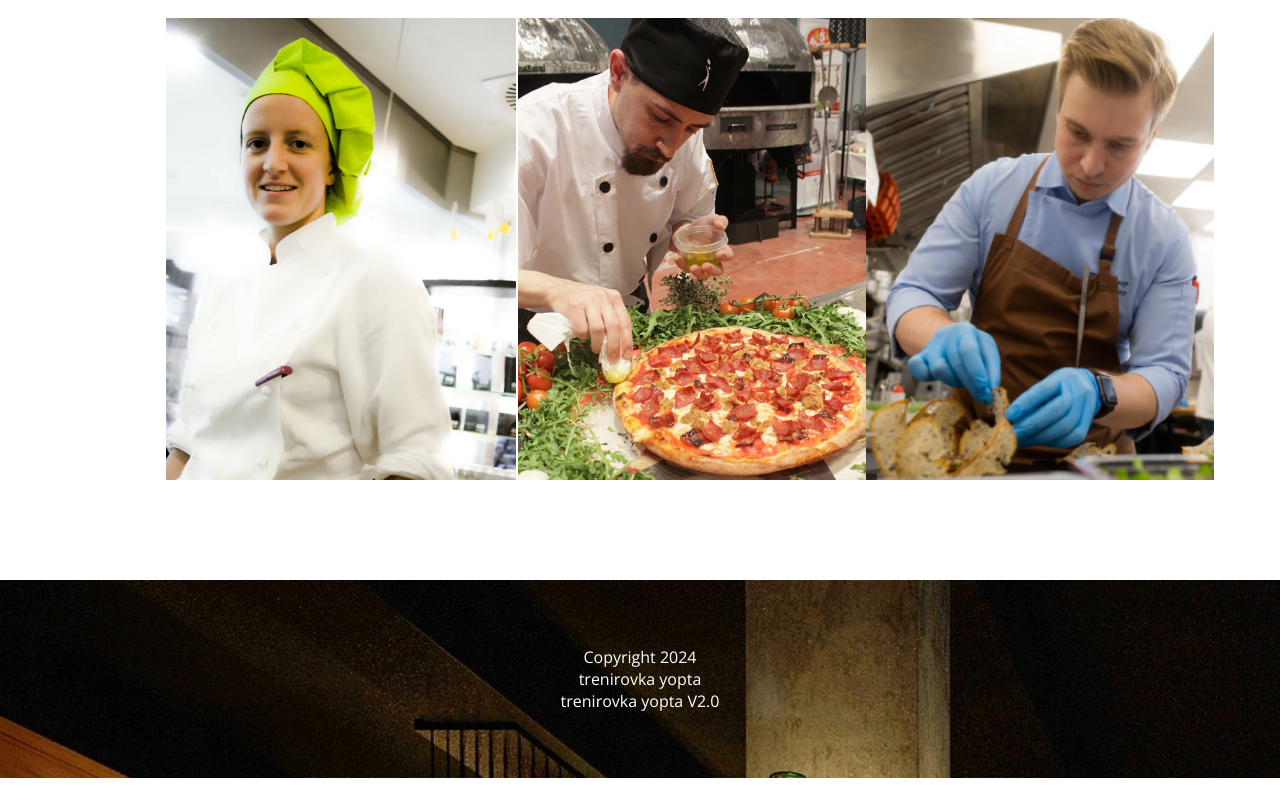
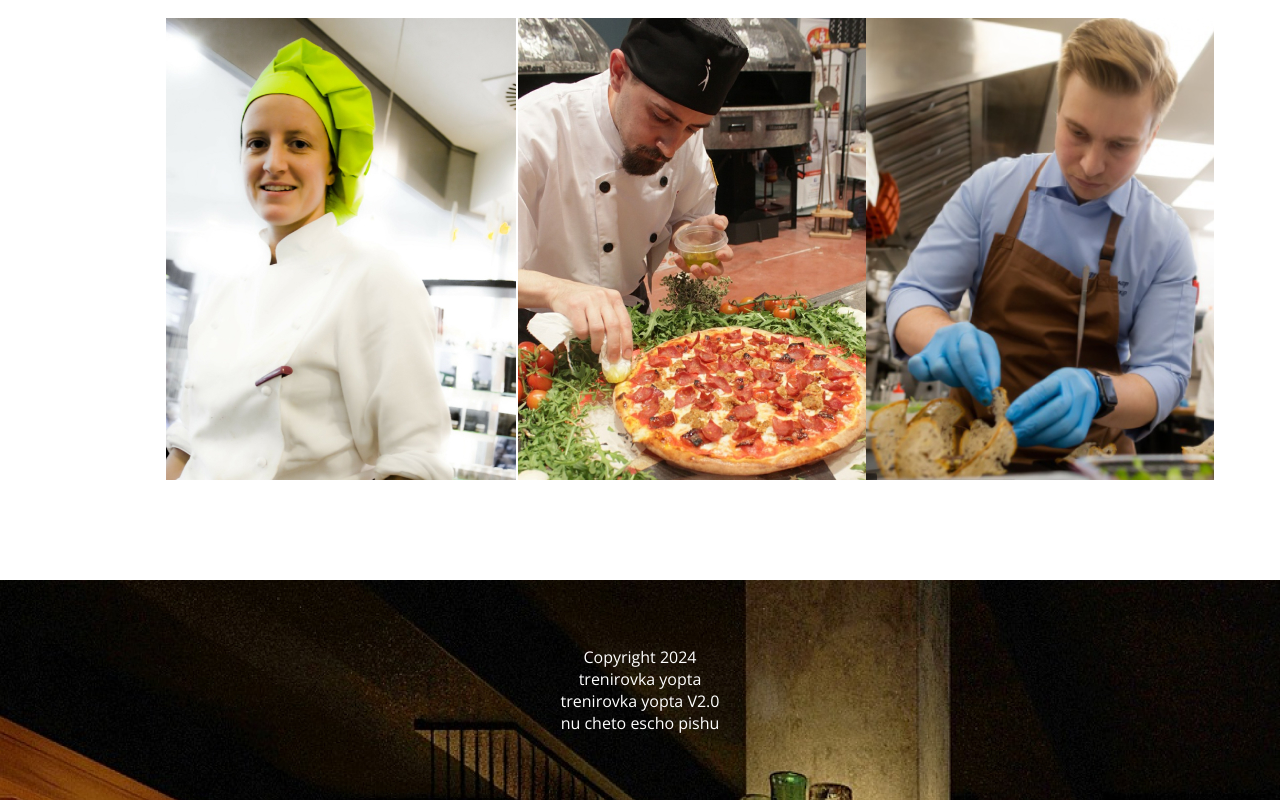
Before and after one commit to Polina3000/10_restoran, a plain HTML site: page index.html in a window 1280 px wide. Shown: the part 6880-7680 px from the top of the page. Before the commit the page ends 7658 px from the top, so only its background shows below. Drawn offline with nearby package versions, Linux system fonts and the light colour scheme.

Commit message:
commit 3

```diff
--- a/index.html
+++ b/index.html
@@ -350,7 +350,7 @@
     </section>
 
     <footer class="footer">
-        <p class="footer-text">Copyright 2024 <br>trenirovka yopta <br>trenirovka yopta V2.0</p>
+        <p class="footer-text">Copyright 2024 <br>trenirovka yopta <br>trenirovka yopta V2.0 <br>nu cheto escho pishu</p>
     </footer>
 
 </body>
```
